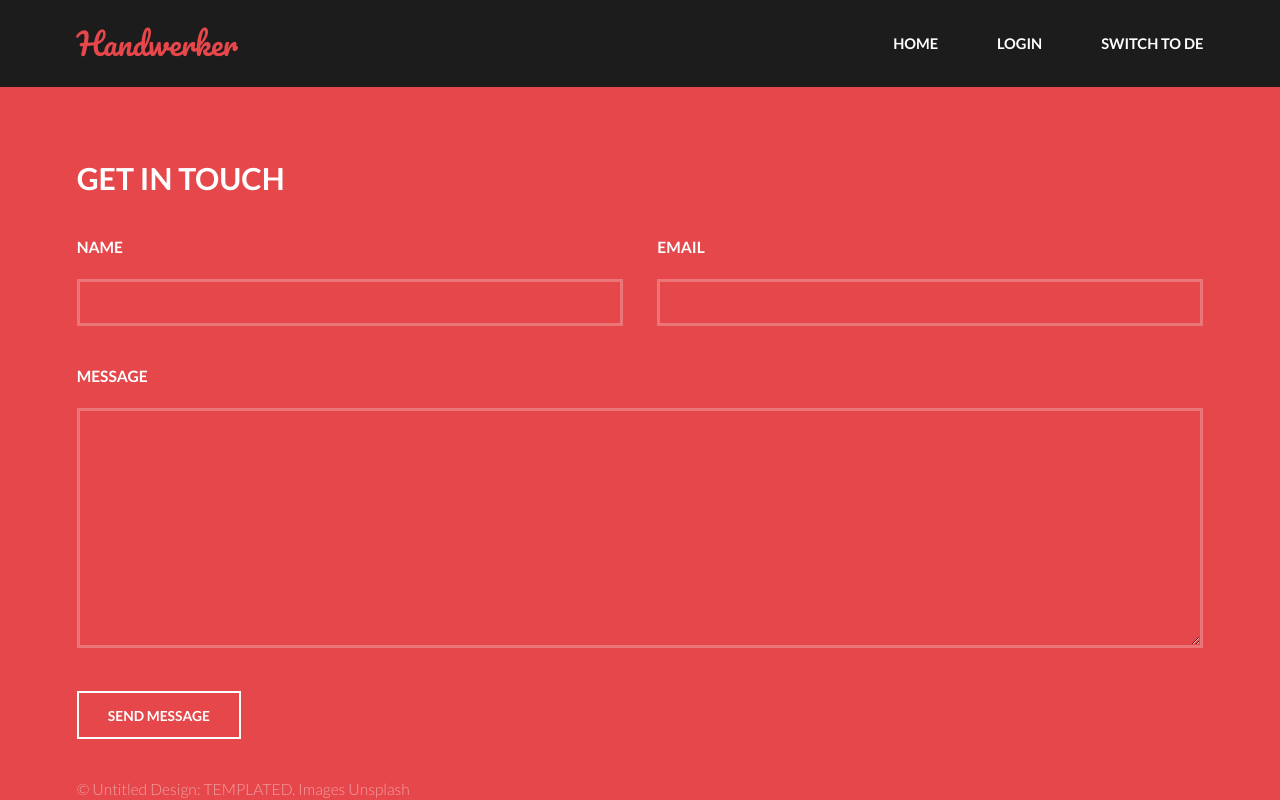
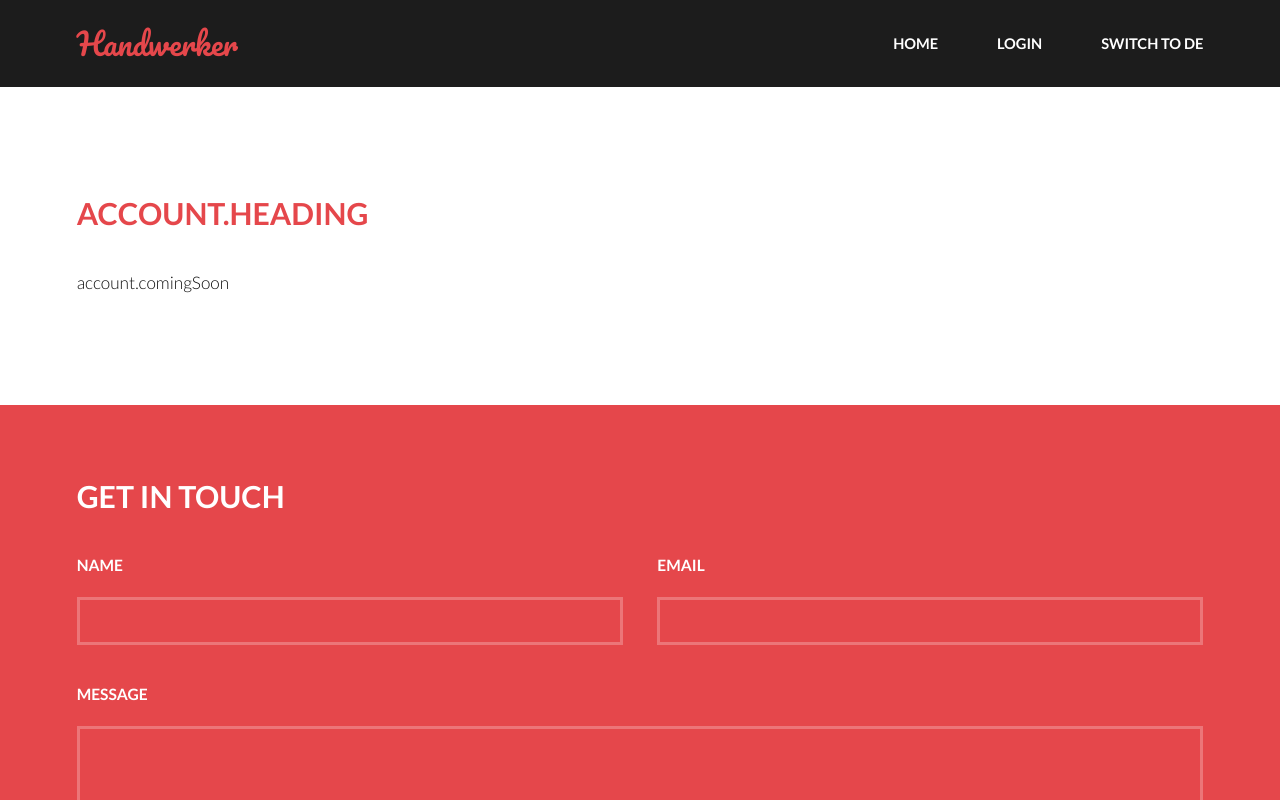
Before and after one commit to EresDev/handwerker-spa, a React (Create React App) app: page /account in a window 1280 px wide. Shown: the top 800 px of the page. Built offline with nearby package versions, Linux system fonts and the light colour scheme.

Commit message:
Added account component

```diff
--- /dev/null
+++ b/src/Account/index.js
@@ -0,0 +1,19 @@
+import React from 'react';
+import { withTranslation } from 'react-i18next';
+
+class Account extends React.Component {
+    render() {
+        return (
+            <section id="one">
+                <div className="inner">
+                    <header>
+                        <h2>{this.props.t("common:account.heading")}</h2>
+                    </header>
+                    <p>{this.props.t("common:account.comingSoon")}</p>
+                </div>
+            </section>
+        );
+    }
+};
+
+export default withTranslation()(Account);
--- a/src/App.js
+++ b/src/App.js
@@ -2,8 +2,9 @@ import React from 'react';
 import MainMenu from './Shared/MainMenu';
 import Home from './Home';
 import Footer from './Shared/Footer';
-import Login from "./Login";
-import {Route, Switch} from "react-router-dom";
+import Login from './Login';
+import {Route, Switch} from 'react-router-dom';
+import Account from './Account';
 
 function App() {
     return (
@@ -11,10 +12,13 @@ function App() {
             <MainMenu/>
             <Switch>
                 <Route exact path="/">
-                    <Home/>
+                    <Home />
                 </Route>
                 <Route path="/login">
-                    <Login/>
+                    <Login />
+                </Route>
+                <Route path="/account">
+                    <Account />
                 </Route>
             </Switch>
             <Footer/>
--- a/src/Login/LoginForm.js
+++ b/src/Login/LoginForm.js
@@ -1,5 +1,6 @@
 import React from 'react';
-import {withTranslation} from 'react-i18next';
+import { withTranslation } from 'react-i18next';
+import { withRouter } from 'react-router-dom';
 import {backendUrl} from '../globals';
 
 class LoginForm extends React.Component {
@@ -30,13 +31,13 @@ class LoginForm extends React.Component {
                 body: formData,
                 credentials: 'include'
             });
-            alert(res.status);
 
             if (res.status == 204) {
-                console.log('DONE LOGIN');
+                this.props.history.push('/account');
             } else {
                 alert(this.props.t('common:login.errorInvalidCredentials'));
             }
+
         } catch (e) {
             alert(this.props.t('common:login.errorNetwork'));
         }
@@ -87,4 +88,4 @@ class LoginForm extends React.Component {
     }
 };
 
-export default withTranslation()(LoginForm);
+export default withTranslation()(withRouter(LoginForm));
--- a/src/Login/index.js
+++ b/src/Login/index.js
@@ -1,7 +1,7 @@
 import React from 'react';
-import LoginForm from "./LoginForm";
-import RegisterForm from "./RegisterForm";
-import {withTranslation} from "react-i18next";
+import LoginForm from './LoginForm';
+import RegisterForm from './RegisterForm';
+import { withTranslation } from 'react-i18next';
 
 class Login extends React.Component {
     render() {
--- a/src/translations/de/common.json
+++ b/src/translations/de/common.json
@@ -18,5 +18,9 @@
     "heading1": "eine kostenlose Jobbörse",
     "heading2": "Handwerker in Ihrer Nähe zu finden.",
     "getStarted": "Loslegen"
+  },
+  "account": {
+    "heading": "Willkommen in Ihrem Konto.",
+    "comingSoon": "In Kürze können Sie Ihre persönlichen Daten auf dieser Seite ändern."
   }
 }
--- a/src/translations/en/common.json
+++ b/src/translations/en/common.json
@@ -18,5 +18,9 @@
     "heading1": "a free job board",
     "heading2": "to find craftsmen in your area.",
     "getStarted": "Get Started"
+  },
+  "account": {
+    "heading": "Welcome to your account.",
+    "comingSoon": "You will be able to modify your personal information on this page soon."
   }
 }
```
